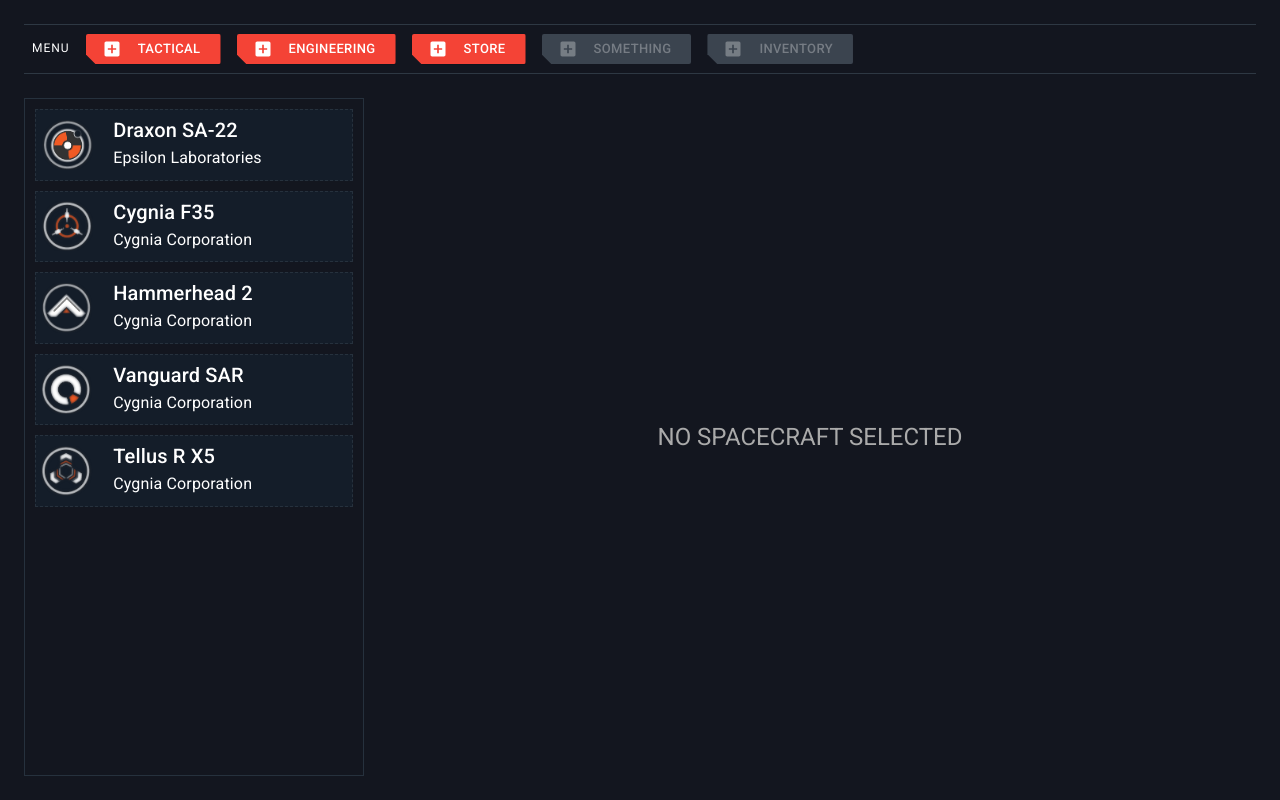
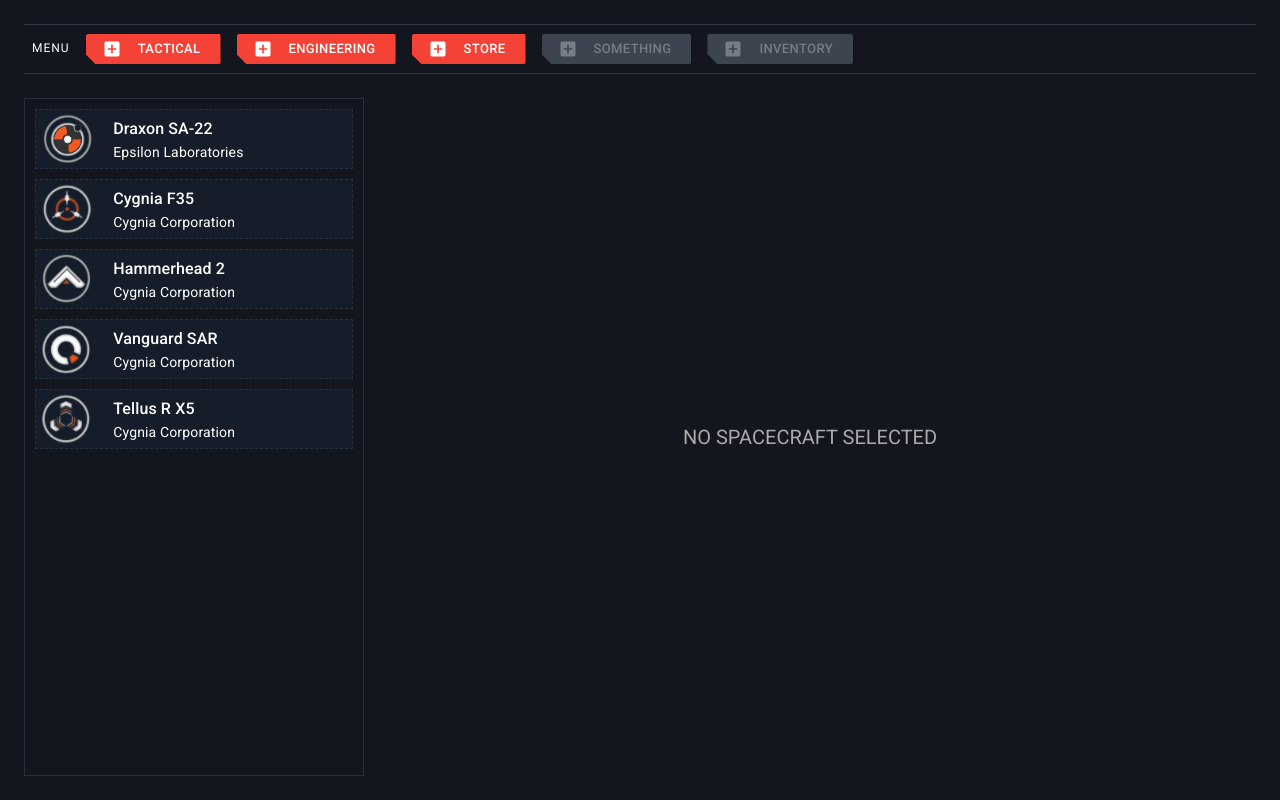
Before and after one commit to ibovegar/react-spacedock, a React (Create React App) app: page /engineering in a window 1280 px wide. Built offline with nearby package versions, Linux system fonts and the light colour scheme; data requests are answered from the project's data file.

Commit message:
misc refactoring

```diff
--- a/package.json
+++ b/package.json
@@ -25,7 +25,6 @@
     "reselect": "^4.0.0",
     "three": "^0.104.0",
     "three-gltf-loader": "^1.104.0",
-    "three-orbitcontrols-ts": "^0.1.2",
     "typescript": "3.4.5"
   },
   "scripts": {
--- a/src/components/canvas/canvas.component.tsx
+++ b/src/components/canvas/canvas.component.tsx
@@ -1,6 +1,6 @@
 import React, { Component } from 'react';
 import * as THREE from 'three';
-import { OrbitControls } from 'three-orbitcontrols-ts';
+import { OrbitControls } from 'three/examples/jsm/controls/OrbitControls.js';
 import GLTFLoader from 'three-gltf-loader';
 import { ISpaceship, IAttachedUpgrades, UpgradeType } from 'models';
 import upgradeMap from './upgrade-map';
@@ -68,6 +68,12 @@ export default class Canvas extends Component<IProps, {}> {
     this.controls.autoRotate = true;
     this.controls.autoRotateSpeed = 0.2;
     this.controls.rotateSpeed = 0.08;
+    this.controls.enablePan = false;
+    this.controls.zoomSpeed = 0.4;
+  };
+
+  handleClick = () => {
+    this.controls.autoRotate = false;
   };
 
   init = () => {
@@ -173,6 +179,7 @@ export default class Canvas extends Component<IProps, {}> {
     return (
       <div
         style={{ width: '100%', height: '100%' }}
+        onClick={this.handleClick}
         ref={canvas => {
           this.canvas = canvas;
         }}
--- a/src/components/spaceship-controls/upgrade-select/upgrade-select.component.tsx
+++ b/src/components/spaceship-controls/upgrade-select/upgrade-select.component.tsx
@@ -5,12 +5,14 @@ import {
   Typography,
   Popover,
   withStyles,
-  WithStyles
+  WithStyles,
+  Divider,
+  Avatar
 } from '@material-ui/core';
 import clsx from 'clsx';
 import styles from './upgrade-select.styles';
-import InfoIcon from '@material-ui/icons/AddBox';
 import RemoveIcon from '@material-ui/icons/IndeterminateCheckBox';
+import { PopoverOrigin } from '@material-ui/core/Popover';
 
 interface IProps extends WithStyles<typeof styles> {
   value: IUpgrade;
@@ -49,6 +51,10 @@ const UpgradeSelect: React.FC<IProps> = props => {
 
   const open = Boolean(anchorEl);
   const id = open ? `${type}spacecraft-control` : undefined;
+  const placeholder = value ? value.name : options.length + ' available';
+  const popoverOrigin: PopoverOrigin = { vertical: 'top', horizontal: 'left' };
+
+  // const dropdownItems =
 
   return (
     <div className={className}>
@@ -63,19 +69,14 @@ const UpgradeSelect: React.FC<IProps> = props => {
         onClick={handleOpen}
       >
         <Box flex={1}>
-          <Typography variant="overline">
-            {value ? value.name : options.length + ' available'}
-          </Typography>
+          <Typography variant="overline">{placeholder}</Typography>
         </Box>
         {value && (
-          <>
-            <InfoIcon fontSize="small" className={classes.icon} />
           <RemoveIcon
             fontSize="small"
             className={classes.icon}
             onClick={handleDeselect}
           />
-          </>
         )}
       </Box>
       <Popover
@@ -83,26 +84,42 @@ const UpgradeSelect: React.FC<IProps> = props => {
         open={open}
         anchorEl={anchorEl}
         onClose={handleClose}
-        anchorOrigin={{
-          vertical: 'top',
-          horizontal: 'left'
-        }}
-        transformOrigin={{
-          vertical: 'top',
-          horizontal: 'left'
-        }}
+        anchorOrigin={popoverOrigin}
+        transformOrigin={popoverOrigin}
       >
         <ul className={classes.dropdown}>
           {!options.length ? (
-            <Typography variant="h6">No available upgrades</Typography>
+            <Box py={3} px={8}>
+              <Typography variant="subtitle1">NO AVAILABLE UPGRADES</Typography>
+            </Box>
           ) : (
-            options.map((option: IUpgrade) => (
+            options.map((option: IUpgrade, index) => (
+              <>
                 <li key={option.id} onClick={() => handleSelect(option)}>
-                <Typography variant="h5">{option.name}</Typography>
-                <Typography variant="body1" gutterBottom>
-                  {option.manufacturer}
+                  <Box display="flex">
+                    <Box
+                      width="80px"
+                      display="flex"
+                      justifyContent="center"
+                      alignItems="center"
+                    >
+                      <Avatar className="gain">{option.gain}</Avatar>
+                    </Box>
+                    <Box pr={8} py={3}>
+                      <Typography style={{ whiteSpace: 'nowrap' }} variant="h6">
+                        {option.name}
                       </Typography>
+                      <Typography
+                        style={{ whiteSpace: 'nowrap' }}
+                        variant="subtitle1"
+                      >
+                        {option.manufacturer.toUpperCase()}
+                      </Typography>
+                    </Box>
+                  </Box>
                 </li>
+                {index + 1 !== options.length && <Divider />}
+              </>
             ))
           )}
         </ul>
--- a/src/components/spaceship-controls/upgrade-select/upgrade-select.styles.ts
+++ b/src/components/spaceship-controls/upgrade-select/upgrade-select.styles.ts
@@ -1,6 +1,6 @@
 import { Theme, createStyles } from '@material-ui/core';
 
-export default ({ palette }: Theme) =>
+export default ({ palette, typography }: Theme) =>
   createStyles({
     input: {
       cursor: 'pointer',
@@ -24,12 +24,17 @@ export default ({ palette }: Theme) =>
       listStyle: 'none',
       //
       '& li': {
-        padding: 0,
+        // padding: `${spacing(3)}px ${spacing(6)}px`,
         cursor: 'pointer',
         //
         '&:hover': {
           backgroundColor: palette.action.hover
         }
+      },
+      '& .gain': {
+        backgroundColor: palette.grey[50],
+        color: palette.text.primary,
+        fontSize: typography.h6.fontSize
       }
     },
     //
--- a/src/components/spaceship-list/spaceship-card/spaceship-card.component.tsx
+++ b/src/components/spaceship-list/spaceship-card/spaceship-card.component.tsx
@@ -22,9 +22,7 @@ const SpaceshipCard: React.FC<IProps> = ({ spaceship }) => {
         </Grid>
         <Grid item style={{ paddingLeft: '20px' }}>
           <Typography variant="h6">{spaceship.name}</Typography>
-          <Typography variant="body1" gutterBottom>
-            {spaceship.manufacturer}
-          </Typography>
+          <Typography variant="body2">{spaceship.manufacturer}</Typography>
         </Grid>
       </Grid>
     </Box>
--- a/src/pages/Marketplace/marketplace.page.tsx
+++ b/src/pages/Marketplace/marketplace.page.tsx
@@ -1,10 +1,27 @@
 import React from 'react';
 import { connect } from 'react-redux';
+import {
+  withStyles,
+  createStyles,
+  Theme,
+  WithStyles
+} from '@material-ui/core/styles';
 import { loadStore } from 'store/store';
 import { AppState } from 'store';
 import { IUpgrade, ISpaceship } from 'models';
+import { FormControl, InputLabel, Select, MenuItem } from '@material-ui/core';
+import { Widget } from 'components';
+import { Typography } from '@material-ui/core';
 
-interface IStateProps {
+const styles = ({ spacing }: Theme) =>
+  createStyles({
+    formControl: {
+      margin: spacing(1),
+      minWidth: 200
+    }
+  });
+
+interface IStateProps extends WithStyles<typeof styles> {
   store: Array<ISpaceship | IUpgrade>;
 }
 
@@ -15,17 +32,54 @@ interface IDispatchProps {
 type IProps = IStateProps & IDispatchProps;
 
 class Marketplace extends React.Component<IProps, {}> {
+  state = {
+    age: '',
+    name: 'hai'
+  };
+
   componentDidMount() {
     this.props.loadStore();
   }
 
+  handleChange = (event: any) => {
+    this.setState({ [event.target.name]: event.target.value });
+  };
+
   public render() {
     return (
+      <Widget title="Lorem Ipsum Dolor" subheader="Sit amet siver og amund eeg">
+        <FormControl className={this.props.classes.formControl}>
+          <InputLabel htmlFor="age-simple">Age</InputLabel>
+          <Select
+            value={this.state.age}
+            onChange={this.handleChange}
+            inputProps={{
+              name: 'age',
+              id: 'age-simple'
+            }}
+          >
+            <MenuItem value="">
+              <em>None</em>
+            </MenuItem>
+            <MenuItem value={10}>Ten</MenuItem>
+            <MenuItem value={20}>Twenty</MenuItem>
+            <MenuItem value={30}>Thirty</MenuItem>
+          </Select>
+        </FormControl>
         <div>
           {this.props.store.map((item, index) => (
             <div key={index}>{item.name}</div>
           ))}
         </div>
+        <Typography variant="h1">Lorem ipsum dolor</Typography>
+        <Typography variant="h2">Lorem ipsum dolor</Typography>
+        <Typography variant="h3">Lorem ipsum dolor</Typography>
+        <Typography variant="h4">Lorem ipsum dolor</Typography>
+        <Typography variant="h5">Lorem ipsum dolor</Typography>
+        <Typography variant="h6">Lorem ipsum dolor</Typography>
+        <Typography variant="subtitle1">Lorem ipsum dolor</Typography>
+        <Typography variant="subtitle2">Lorem ipsum dolor</Typography>
+      </Widget>
     );
   }
 }
@@ -38,7 +92,9 @@ export const mapDispatchToProps = {
   loadStore
 };
 
-export default connect(
+export default withStyles(styles)(
+  connect(
     mapStateToProps,
     mapDispatchToProps
-)(Marketplace);
+  )(Marketplace)
+);
--- a/src/ui/theme/dark.theme.ts
+++ b/src/ui/theme/dark.theme.ts
@@ -2,8 +2,15 @@ import { createMuiTheme } from '@material-ui/core';
 import { PaletteOptions } from '@material-ui/core/styles/createPalette';
 import { Overrides } from '@material-ui/core/styles/overrides';
 import createSpacing, { Spacing } from '@material-ui/core/styles/createSpacing';
+// import { ThemeStyle } from '@material-ui/core/styles/createTypography';
 
 const spacing: Spacing = createSpacing(4);
+
+// const typography: ThemeStyle = {
+//   h1: {
+//     fontSize: '2rem'
+//   }
+// };
 
 const palette: PaletteOptions = {
   type: 'dark',
@@ -50,7 +57,7 @@ const palette: PaletteOptions = {
     white: '#fff'
   },
   action: {
-    hover: '#0f243f',
+    hover: '#2e3843',
     selected: '#19385b',
     disabledBackground: '#3b444f'
   }
@@ -82,6 +89,13 @@ const overrides: Overrides = {
     root: {
       height: 2
     }
+  },
+  MuiPopover: {
+    paper: {
+      backgroundColor: '#202b37',
+      borderRadius: '2px',
+      boxShadow: 'none'
+    }
   }
 
   // MuiMenuItem: {
@@ -96,4 +110,37 @@ const overrides: Overrides = {
   // }
 };
 
-export default createMuiTheme({ spacing, palette, overrides });
+export default createMuiTheme({
+  spacing,
+  palette,
+  overrides,
+  typography: {
+    h1: {
+      fontSize: '3.5rem'
+    },
+    h2: {
+      fontSize: '2.75rem'
+    },
+    h3: {
+      fontSize: '2rem',
+      fontWeight: 300
+    },
+    h4: {
+      fontSize: '1.5rem',
+      fontWeight: 300
+    },
+    h5: {
+      fontSize: '1.25rem',
+      fontWeight: 400
+    },
+    h6: {
+      fontSize: '1rem'
+    },
+    subtitle1: {
+      fontSize: '0.85rem'
+    },
+    subtitle2: {
+      fontSize: '0.7rem'
+    }
+  }
+});
```
Also changed, not shown: 1 other file (tests, documents, lock files or other folders). Lines whose indentation alone changed are shown as unchanged.
